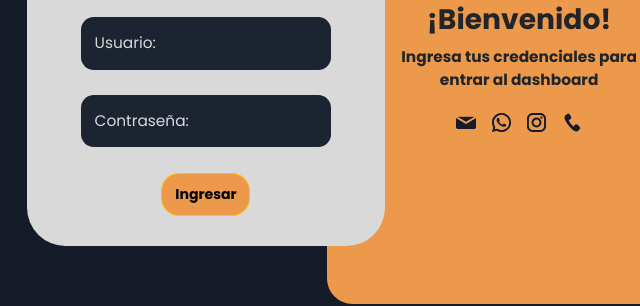
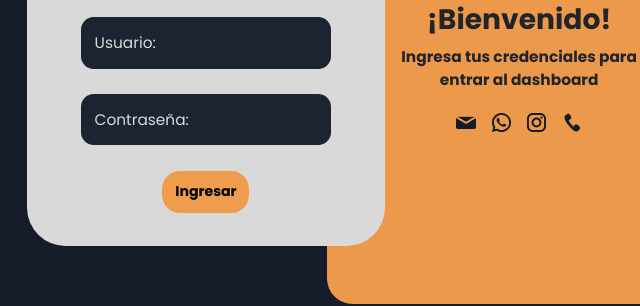
Before and after one commit to comayocode/BubleDog-BU, a website: page login.html in a window 1280 px wide. Shown: the part 221-527 px from the top of the page, 278-918 px from the left. Drawn offline with Linux system fonts and the light colour scheme.

Commit message:
Correción color, tamaño fuente

```diff
--- a/login.css
+++ b/login.css
@@ -45,13 +45,15 @@ header{
     background-color: #1C2431;
     color: #D9D9D9;
     border: none;
+    font-size: 1.2vw;
 }
 .form-area::placeholder{
     color: #D9D9D9;
     font-size: 1.2vw;
 }
 .btn-warning{
-    background-color: #EC994B;
+    background-color: #F09C4D;
+    border: none;
     border-radius: 1.4vw;
     padding: 0.8vw 1vw;
     font-weight: bold;
@@ -81,4 +83,5 @@ header{
     margin: 0.5vw;
     width: 1.5vw;
     height: auto;
+    cursor: pointer;
 }
```
